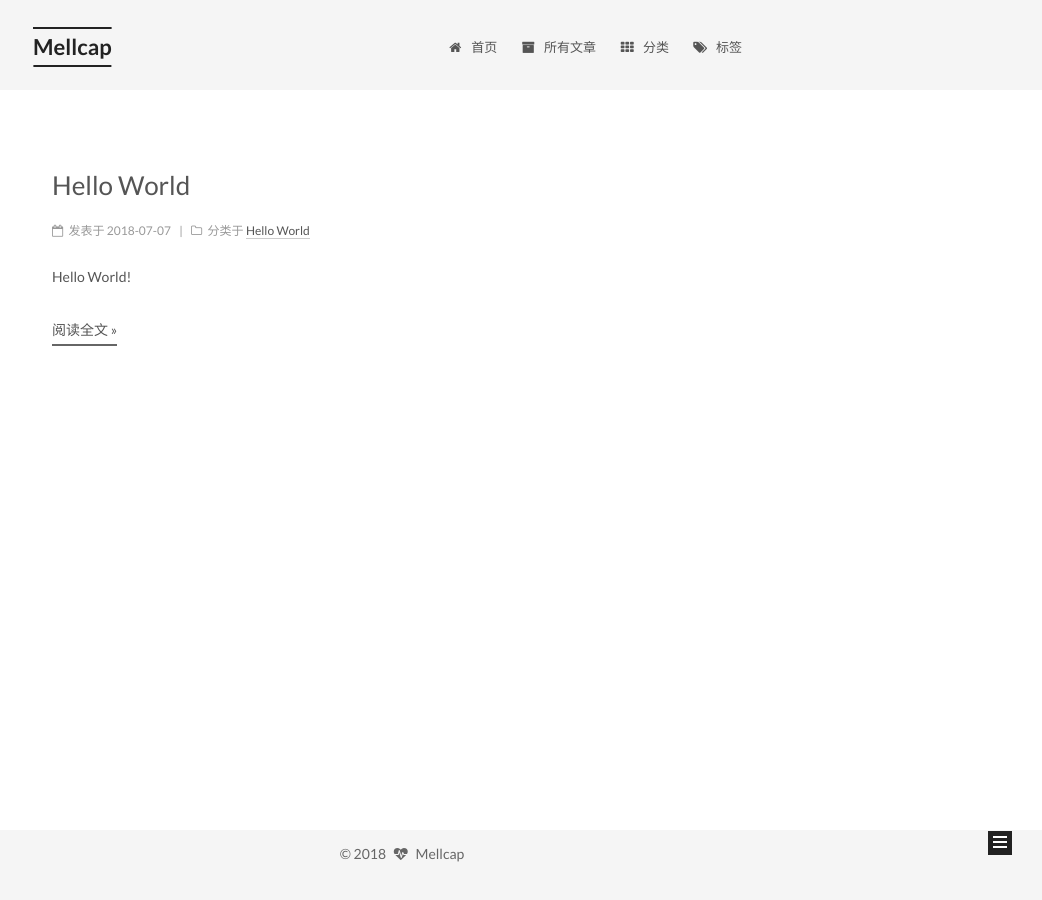
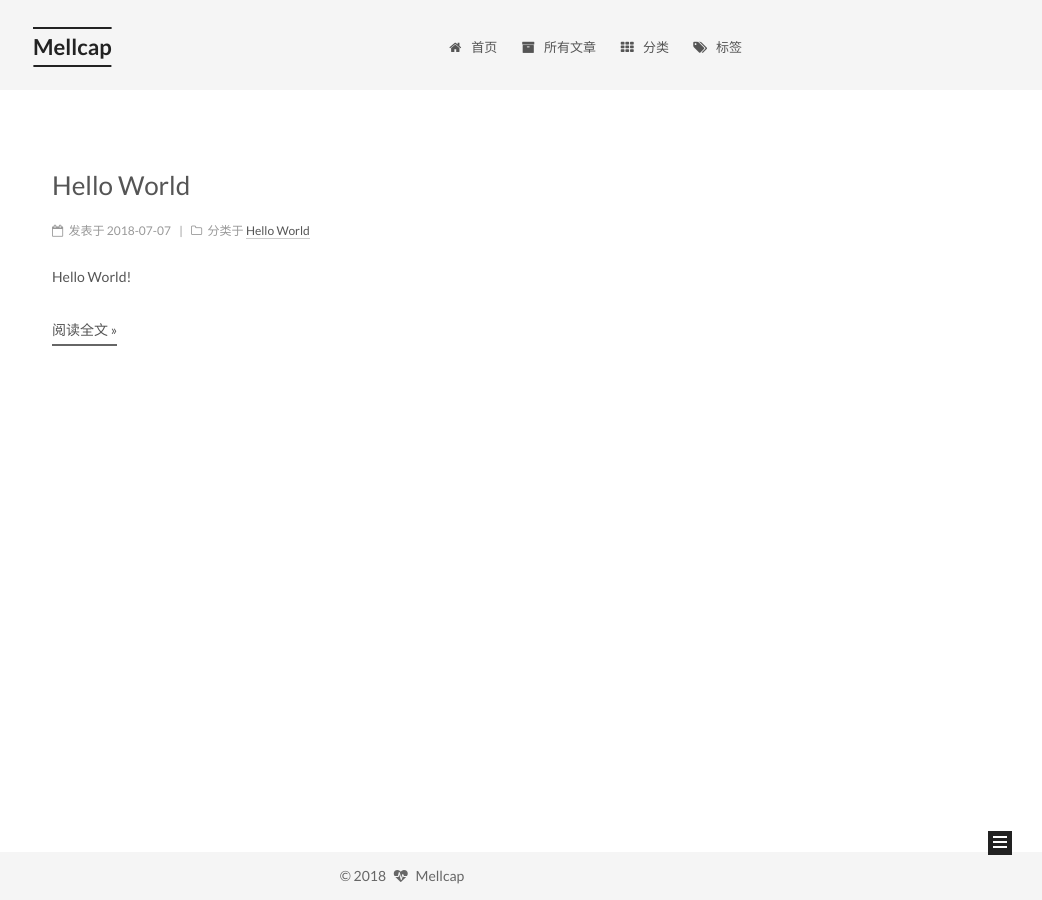
Before and after one commit to Mellcap/Mellcap_Blog, a Jekyll site: the page built from index.html, in a window 1280 px wide. Shown: the whole page, without its empty margins (238-1280 px from the left). Built offline with Jekyll 4.4.1, drawn with Linux system fonts in a browser that asks for light colours; the list of posts is cut into pages by our own code.

Commit message:
change the footer-height at /_sass/_variables/base.scss

```diff
--- a/_sass/_variables/base.scss
+++ b/_sass/_variables/base.scss
@@ -198,7 +198,7 @@ $content-desktop-padding        : 40px;
 
 $sidebar-desktop                : 240px;
 
-$footer-height                  : 50px;
+$footer-height                  : 0px;
 
 $gap-between-main-and-footer    : 100px;
 
```
Also changed, not shown: 2 other files.
